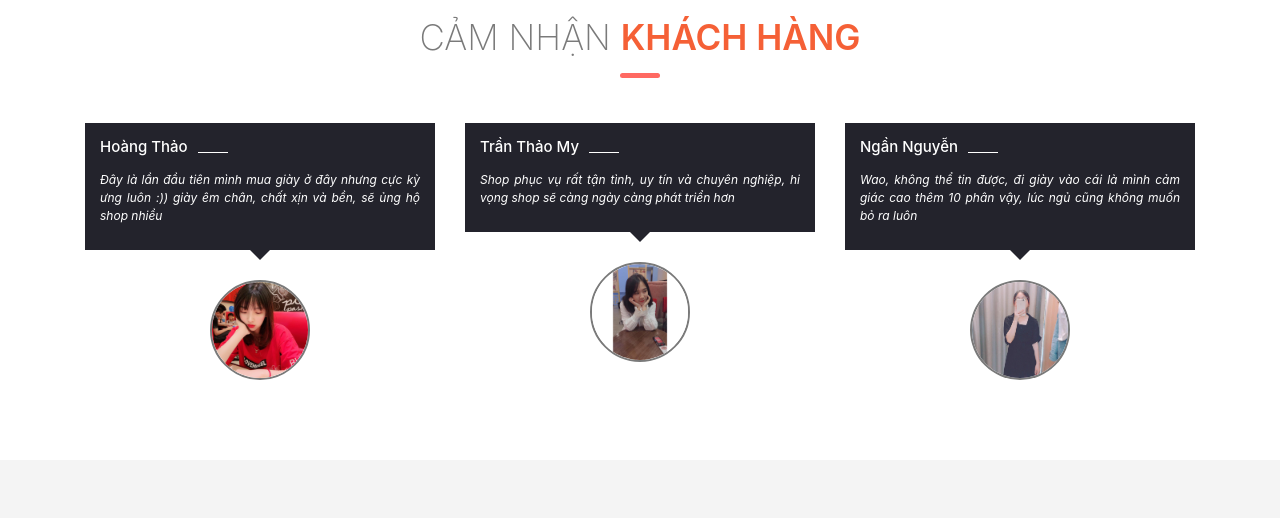
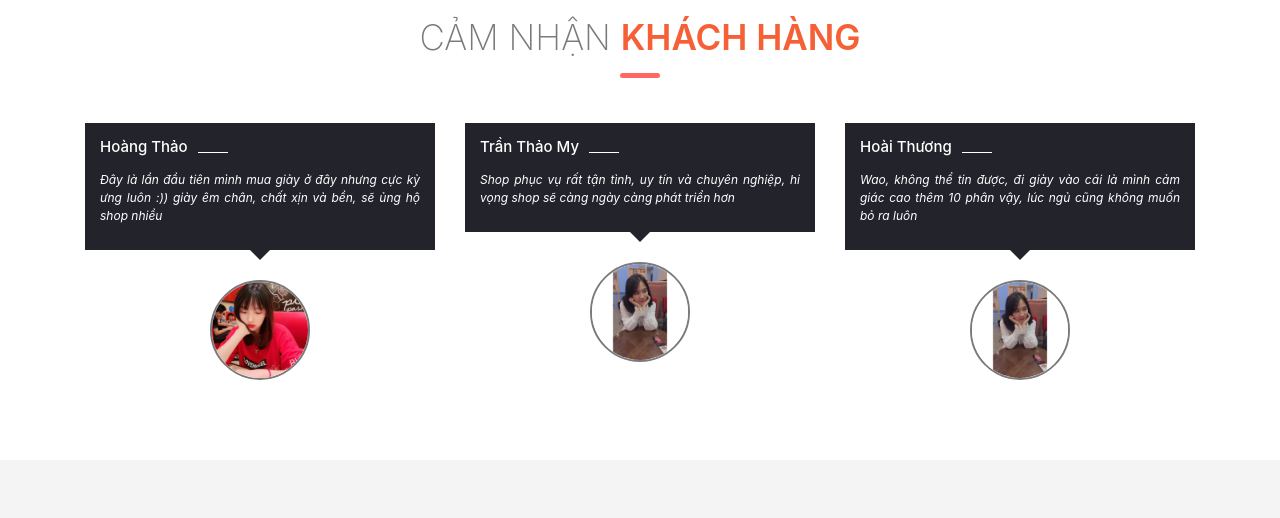
Before and after one commit to TuanLamUet/shopgiay, a plain HTML site: page index.html in a window 1280 px wide. Shown: the part 3220-3738 px from the top of the page. Drawn offline with Linux system fonts and the light colour scheme.

Commit message:
Update index.html

```diff
--- a/index.html
+++ b/index.html
@@ -570,12 +570,12 @@
                                 <div class="item">
                                     <figure class="d-flex flex-column align-items-center">
                                         <figcaption>
-                                            <h4 class="mb-4"><span>Ngần Nguyễn</span></h4>
+                                            <h4 class="mb-4"><span>Hoài Thương</span></h4>
                                             <blockquote class="text-justify">
                                                Wao, không thể tin được, đi giày vào cái là mình cảm giác cao thêm 10 phân vậy, lúc ngủ cũng không muốn bỏ ra luôn
                                             </blockquote>
                                         </figcaption>
-                                        <img src="images/ava3.jpg" alt="">
+                                        <img src="images/ava2.jpg" alt="">
                                     </figure>
                                 </div>
                             </div>
```
